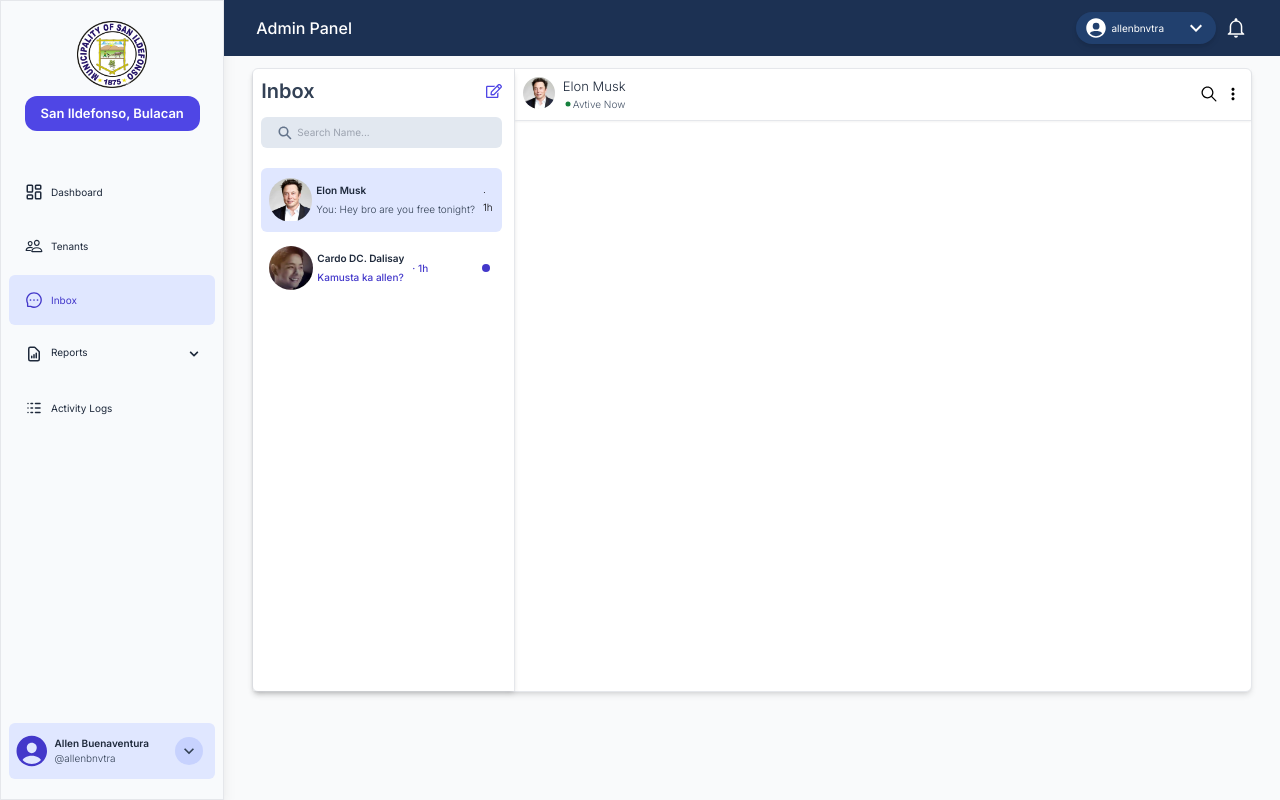
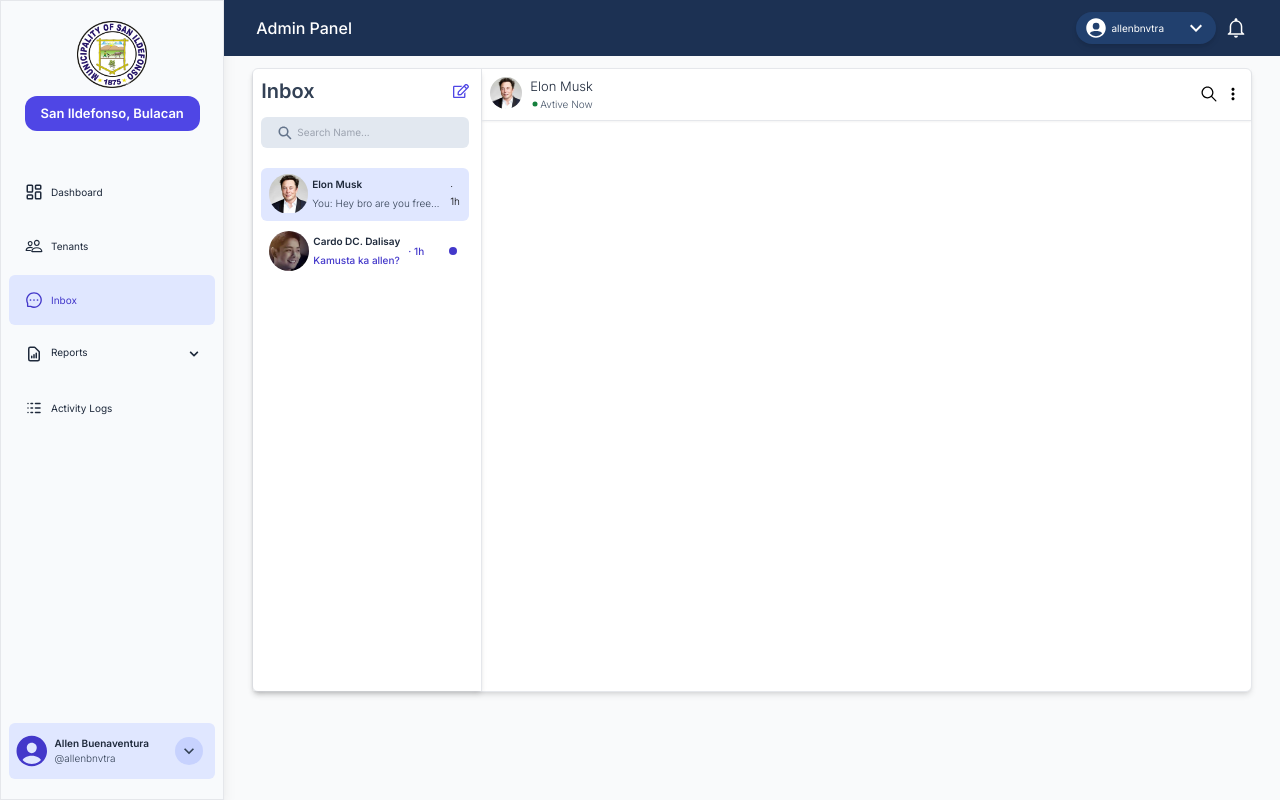
Before and after one commit to allenbnvtra/market-admin-v2, a Next.js app: page /inbox in a window 1280 px wide. Built offline with nearby package versions, Linux system fonts and the light colour scheme.

Commit message:
inbox photo fixed

```diff
--- a/app/(root)/inbox/page.tsx
+++ b/app/(root)/inbox/page.tsx
@@ -9,7 +9,7 @@ import { IoSearchSharp } from 'react-icons/io5'
 const InboxPage = () => {
   return (
     <div className="flex h-[39rem] rounded-md border bg-white shadow-md">
-      <div className="w-[18rem] border-r pr-1 shadow-md">
+      <div className="w-[18rem] max-w-[18rem] border-r pr-1 shadow-md">
         <div className="flex flex-col p-2">
           <div className="mb-3 flex w-full items-center justify-between">
             <Title title="Inbox" />
@@ -29,9 +29,9 @@ const InboxPage = () => {
           </div>
 
           {/* MESSAGE */}
-          <div className="mb-1 flex h-[4rem] cursor-pointer items-center justify-between rounded-md bg-indigo-100 p-2">
+          <div className="mb-1 flex h-[3.3rem] cursor-pointer items-center justify-between rounded-md bg-indigo-100 px-2">
             <div className="flex items-center">
-              <div className="h-11 w-11 overflow-hidden rounded-full">
+              <div className="h-10 w-10 overflow-hidden rounded-full">
                 <Image
                   src="/images/cj.jpg"
                   height={45}
@@ -42,10 +42,10 @@ const InboxPage = () => {
               </div>
               <div className="ml-1 flex h-full items-center justify-between gap-2 py-1 text-xs font-light">
                 <div className="flex flex-col gap-1">
-                  <p className="max-w-[140px] overflow-hidden text-ellipsis whitespace-nowrap font-semibold text-slate-800">
+                  <p className="max-w-[120px] overflow-hidden text-ellipsis whitespace-nowrap font-semibold text-slate-800">
                     Elon Musk
                   </p>
-                  <p className="max-w-[170px] overflow-hidden text-ellipsis whitespace-nowrap text-slate-700">
+                  <p className="max-w-[130px] overflow-hidden text-ellipsis whitespace-nowrap text-slate-700">
                     You: Hey bro are you free tonight?
                   </p>
                 </div>
@@ -55,9 +55,9 @@ const InboxPage = () => {
           </div>
 
           {/* MESSAGE */}
-          <div className="hover:bg-indigo-45 mb-1 flex h-[4rem] cursor-pointer items-center justify-between rounded-md p-2 hover:bg-indigo-50">
+          <div className="hover:bg-indigo-45 mb-1 flex h-[3.3rem] cursor-pointer items-center justify-between rounded-md p-2 hover:bg-indigo-50">
             <div className="flex items-center">
-              <div className="h-11 w-11 overflow-hidden rounded-full">
+              <div className="h-10 w-10 overflow-hidden rounded-full">
                 <Image
                   src="/images/profile.jpg"
                   height={45}
@@ -91,8 +91,8 @@ const InboxPage = () => {
             <div className="h-8 w-8 overflow-hidden rounded-full">
               <Image
                 src="/images/cj.jpg"
-                height={35}
-                width={35}
+                height={38}
+                width={38}
                 alt="profile"
                 className="object-cover"
               />
```
